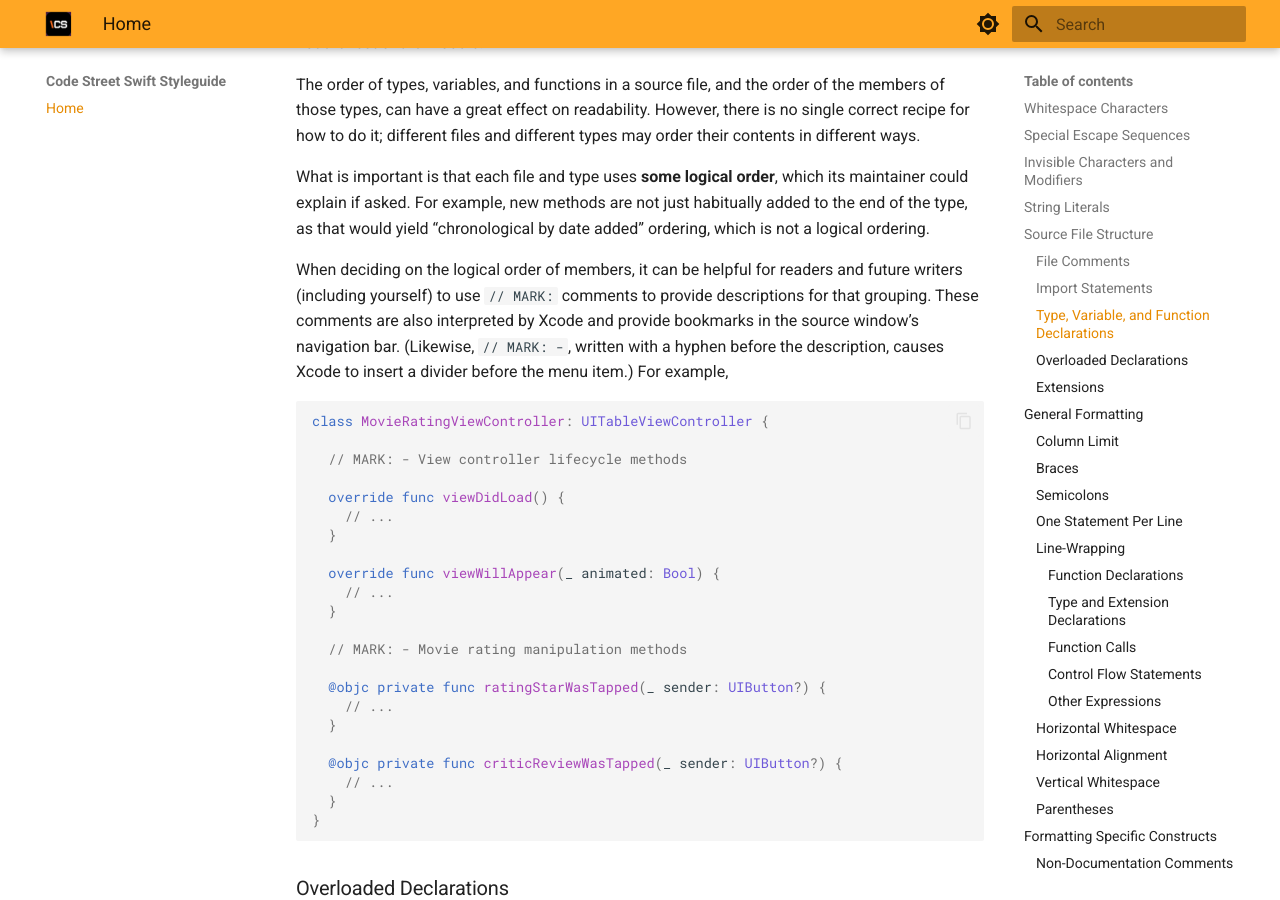
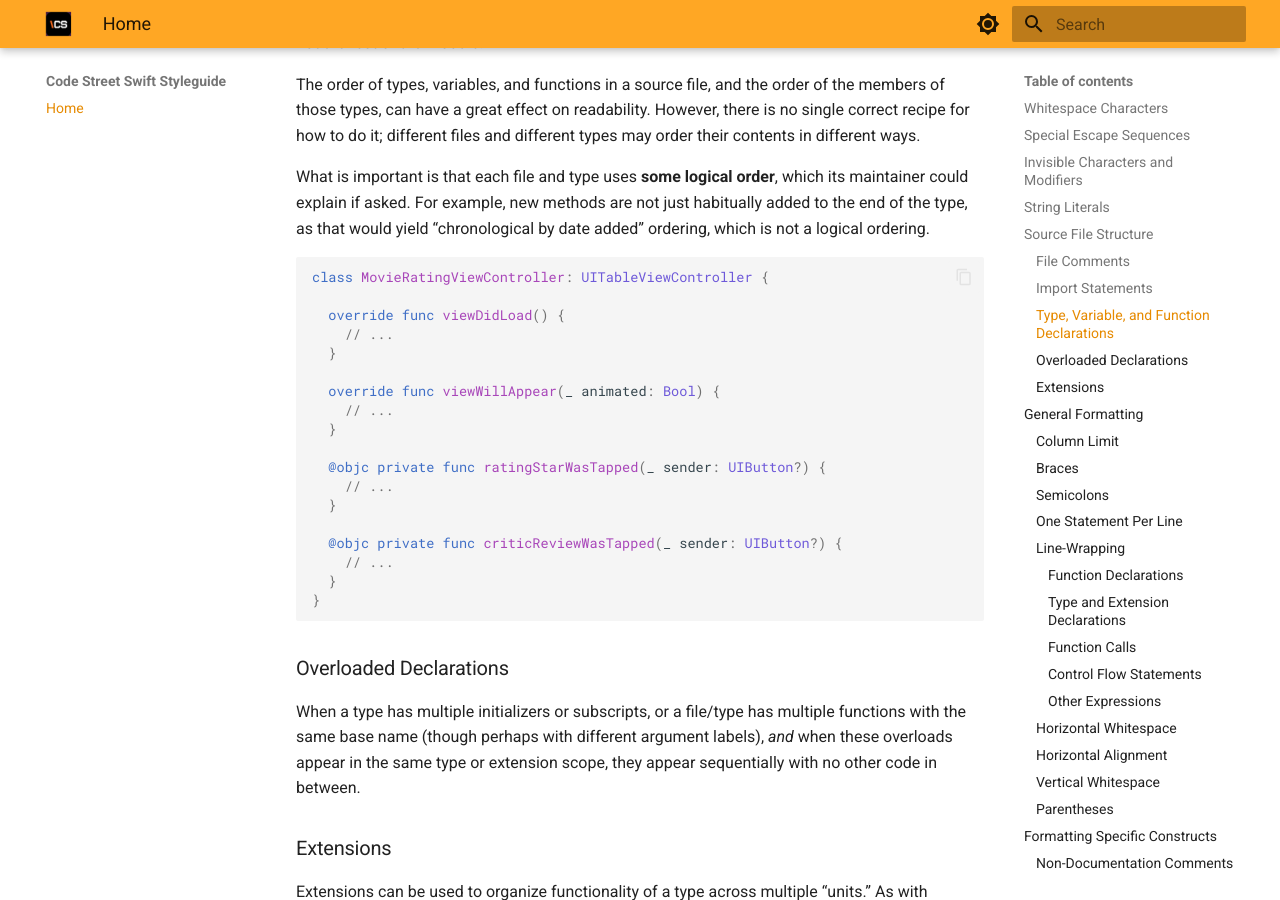
Before and after one commit to Lamass566/styleguide, an MkDocs documentation site: the page built from docs/index.md, in a window 1280 px wide and 900 px high, scrolled down 3441 px. Built offline with MkDocs 1.6.1 and Material for MkDocs 9.7.7, drawn with Linux system fonts in a browser that asks for light colours.

Commit message:
Update index.md

````diff
--- a/docs/index.md
+++ b/docs/index.md
@@ -102,12 +102,8 @@ The order of types, variables, and functions in a source file, and the order of
 
 What is important is that each file and type uses **some logical order**, which its maintainer could explain if asked. For example, new methods are not just habitually added to the end of the type, as that would yield “chronological by date added” ordering, which is not a logical ordering.
 
-When deciding on the logical order of members, it can be helpful for readers and future writers (including yourself) to use `// MARK:` comments to provide descriptions for that grouping. These comments are also interpreted by Xcode and provide bookmarks in the source window’s navigation bar. (Likewise, `// MARK: - `, written with a hyphen before the description, causes Xcode to insert a divider before the menu item.) For example,
-
 ```swift
 class MovieRatingViewController: UITableViewController {
-
-  // MARK: - View controller lifecycle methods
 
   override func viewDidLoad() {
     // ...
@@ -116,8 +112,6 @@ class MovieRatingViewController: UITableViewController {
   override func viewWillAppear(_ animated: Bool) {
     // ...
   }
-
-  // MARK: - Movie rating manipulation methods
 
   @objc private func ratingStarWasTapped(_ sender: UIButton?) {
     // ...
````
